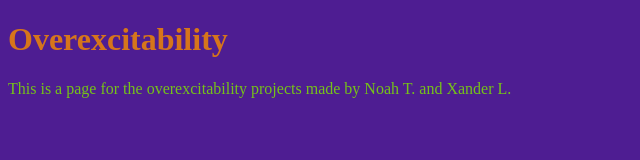
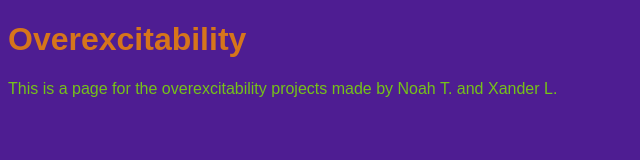
Before and after one commit to Mario253/Mario253.github.io, a plain HTML site: page index.html in a window 1280 px wide. Shown: the whole page, without its empty margins (0-640 px from the left). Drawn offline with Linux system fonts and the light colour scheme.

Commit message:
Update mainscheme.css
fix a bug (?)

```diff
--- a/mainscheme.css
+++ b/mainscheme.css
@@ -1,6 +1,6 @@
 body {
   background-color: #4e1d92;
-  font: arial, sans-serif;
+  font-family: "Arial", sans-serif;
 }
 
 h1 {
```
